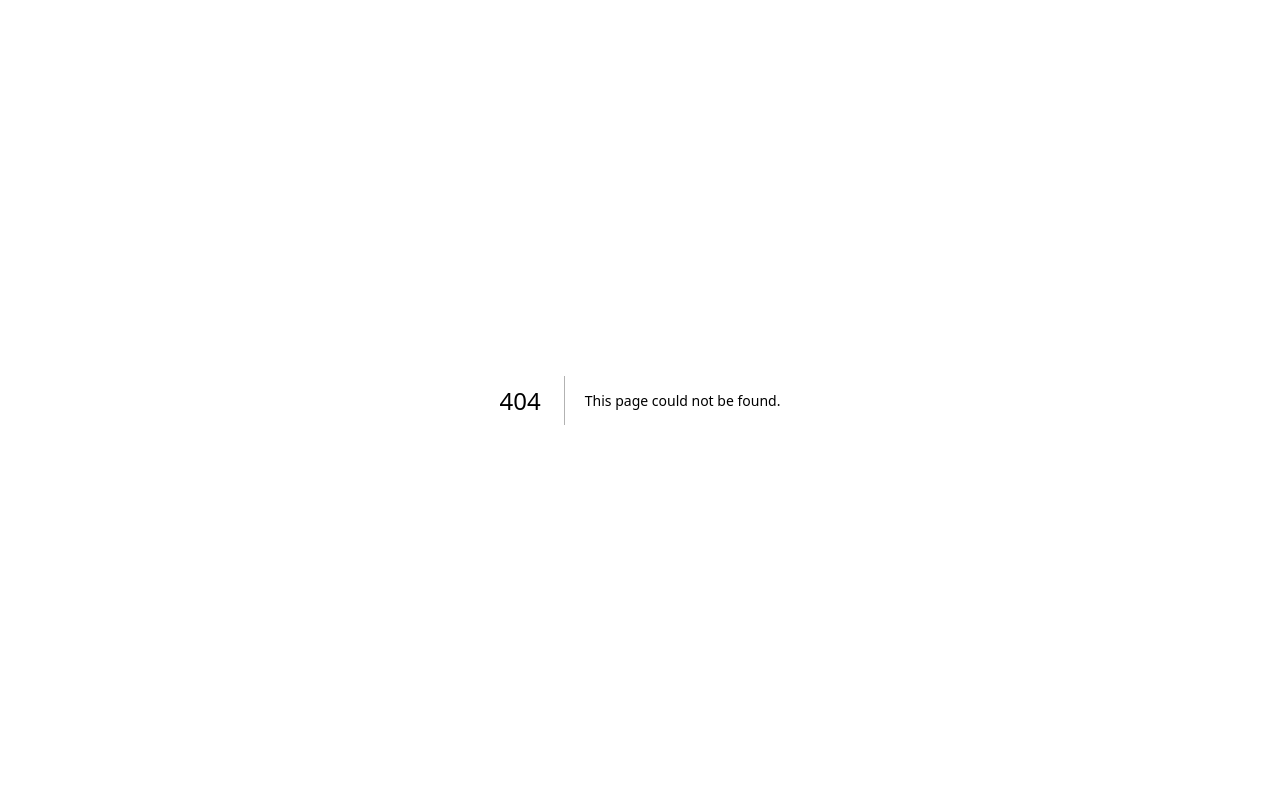
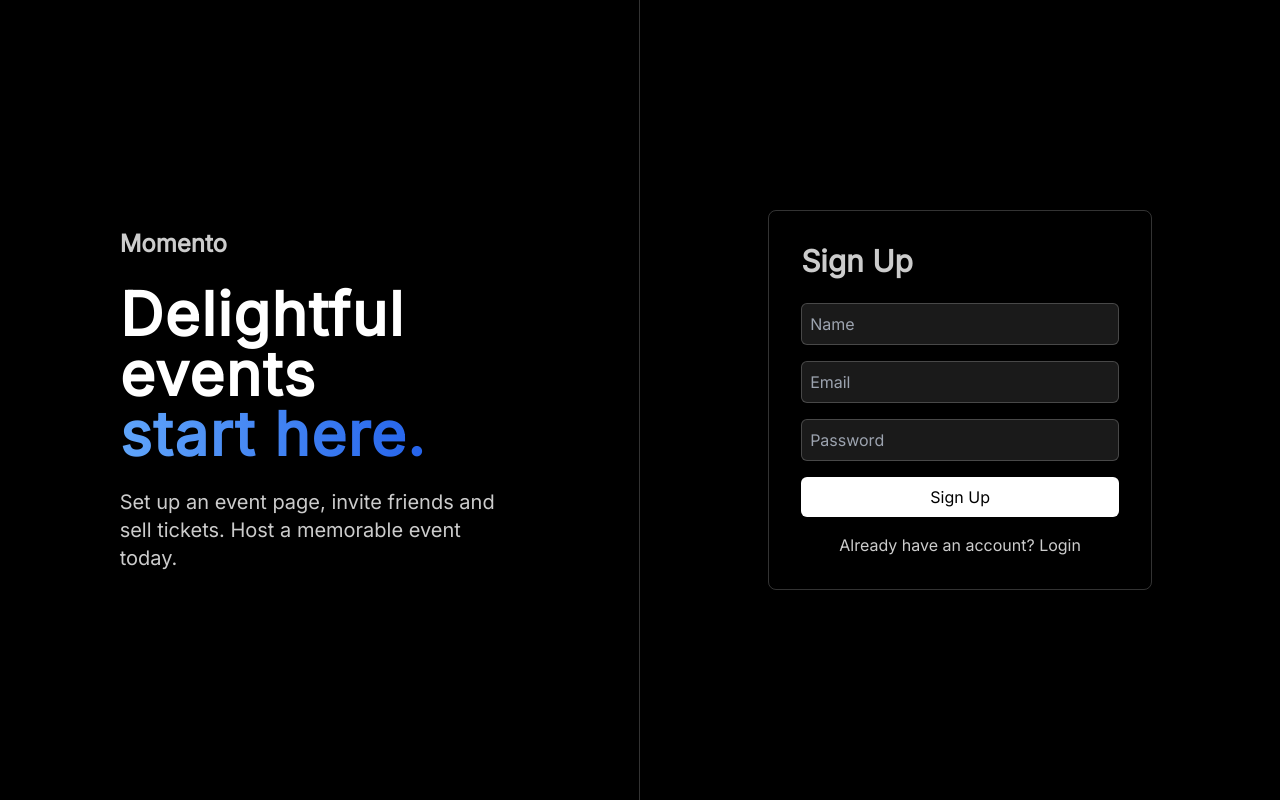
Before and after one commit to AltSumpreme/Momento, a Next.js app: page /signup in a window 1280 px wide. Before the commit this address had no page. Built offline with nearby package versions, Linux system fonts and the light colour scheme; no server answers.

Commit message:
feat: add authentication layout, login, and signup pages

```diff
--- /dev/null
+++ b/app/(public)/(auth)/layout.tsx
@@ -0,0 +1,29 @@
+export default function Layout({
+  children,
+}: Readonly<{
+  children: React.ReactNode;
+}>) {
+  return (
+    <div className="flex min-h-screen bg-black text-white">
+      <section className="border-r-[1px] border-white/20 w-full center">
+        <div className="flex flex-col items-start justify-center space-y-6 leading-none">
+          <h1 className="text-2xl font-bold text-white/80">Momento</h1>
+          <h2 className="text-6xl font-extrabold leading-none tracking-wide">
+            Delightful
+            <br />
+            events
+            <br />
+            <span className="bg-gradient-to-r from-blue-400 to-blue-600 text-transparent bg-clip-text">
+              start here.
+            </span>
+          </h2>
+          <p className="text-xl max-w-[25rem] text-white/80">
+            Set up an event page, invite friends and sell tickets. Host a
+            memorable event today.
+          </p>
+        </div>
+      </section>
+      {children}
+    </div>
+  );
+}
--- a/app/(public)/login/page.tsx
+++ b/app/(public)/(auth)/login/page.tsx
@@ -4,6 +4,7 @@ import React from "react";
 import { useRouter } from "next/navigation";
 import { useState } from "react";
 import axios from "axios";
+import Link from "next/link";
 import { setToken } from "@/utils/auth";
 import { ENDPOINTS } from "@/utils/apiConfig";
 
@@ -49,6 +50,9 @@ export default function Login() {
         >
           Login
         </button>
+        <Link href="/signup" className="block text-center mt-4 text-white/80 hover:text-white duration-300">
+          Don't have an account? Sign Up
+        </Link>
         {error && <p className="mt-4 text-red-500 text-center">{error}</p>}
       </div>
     </div>
--- /dev/null
+++ b/app/(public)/(auth)/signup/page.tsx
@@ -0,0 +1,69 @@
+"use client";
+
+import React from "react";
+import { useRouter } from "next/navigation";
+import { useState } from "react";
+import axios from "axios";
+import { setToken } from "@/utils/auth";
+import { ENDPOINTS } from "@/utils/apiConfig";
+import Link from "next/link";
+
+export default function SignUp() {
+  const router = useRouter();
+  const [name, setName] = useState("");
+  const [email, setEmail] = useState("");
+  const [password, setPassword] = useState("");
+  const [error, setError] = useState("");
+
+  const handleLogin = async () => {
+    try {
+      const res = await axios.post(ENDPOINTS.SIGNUP, {
+        name,
+        email,
+        password,
+      });
+      setToken(res.data.token);
+      router.push("/user");
+    } catch {
+      setError("Invalid credentials");
+    }
+  };
+  return (
+    <div className="h-full min-h-screen w-screen bg-black text-white flex items-center justify-center">
+      <div className="border border-white/20 p-8 rounded-lg w-full max-w-sm">
+        <h1 className="text-3xl font-bold text-white/80 mb-6">Sign Up</h1>
+        <input
+          type="text"
+          placeholder="Name"
+          value={name}
+          onChange={(e) => setName(e.target.value)}
+          className="w-full p-2 mb-4 text-white/80 bg-white/10 rounded-md border border-white/20 focus:outline-none focus:ring-2 focus:ring-blue-500"
+        />
+        <input
+          type="text"
+          placeholder="Email"
+          value={email}
+          onChange={(e) => setEmail(e.target.value)}
+          className="w-full p-2 mb-4 text-white/80 bg-white/10 rounded-md border border-white/20 focus:outline-none focus:ring-2 focus:ring-blue-500"
+        />
+        <input
+          type="password"
+          placeholder="Password"
+          value={password}
+          onChange={(e) => setPassword(e.target.value)}
+          className="w-full p-2 mb-4 text-white/80 bg-white/10 rounded-md border border-white/20 focus:outline-none focus:ring-2 focus:ring-blue-500"
+        />
+        <button
+          onClick={handleLogin}
+          className="w-full py-2 text-black bg-white rounded-md hover:bg-gray-100 duration-300"
+        >
+          Sign Up
+        </button>
+        <Link href="/login" className="block text-center mt-4 text-white/80 hover:text-white duration-300">
+          Already have an account? Login
+        </Link>
+        {error && <p className="mt-4 text-red-500 text-center">{error}</p>}
+      </div>
+    </div>
+  );
+}
--- a/app/globals.css
+++ b/app/globals.css
@@ -1,11 +1,20 @@
-@import url('https://fonts.googleapis.com/css2?family=Inter:wght@400;700&display=swap');
+@import url("https://fonts.googleapis.com/css2?family=Inter:wght@400&display=swap");
 
 @tailwind base;
 @tailwind components;
 @tailwind utilities;
 
+@layer uilities {
+  .center {
+    @apply flex justify-center items-center;
+  }
+  .size-screen {
+    @apply w-screen h-screen;
+  }
+}
+
 body {
-  font-family: 'Inter', Arial, Helvetica, sans-serif;
+  font-family: "Inter", Arial, Helvetica, sans-serif;
 }
 
 * {
--- a/utils/apiConfig.ts
+++ b/utils/apiConfig.ts
@@ -1,6 +1,7 @@
-export const BASE_URL = "http://localhost:8080";
+export const BASE_URL = process.env.NEXT_PUBLIC_BASE_URL;
 
 export const ENDPOINTS = {
   LOGIN: `${BASE_URL}/auth/login`,
+  SIGNUP: `${BASE_URL}/auth/signup`,
   SECURE: `${BASE_URL}/secure`,
 };
```
